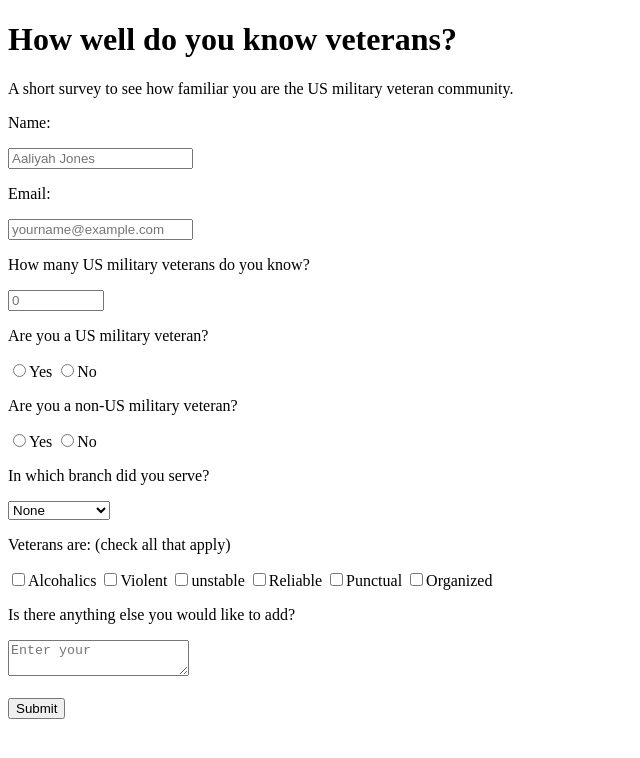
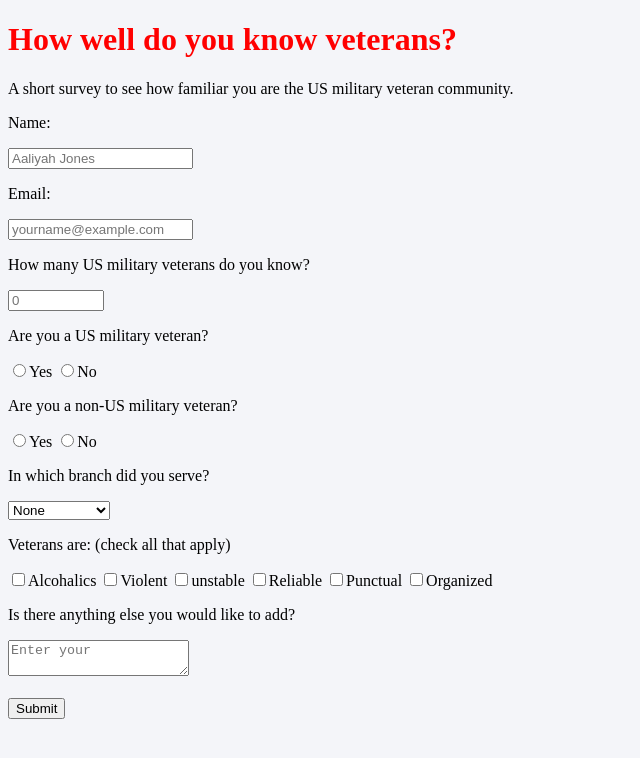
Before and after one commit to janton42/form, a plain HTML site: page index.html in a window 1280 px wide. Shown: the whole page, without its empty margins (0-640 px from the left). Drawn offline with Linux system fonts and the light colour scheme.

Commit message:
connected stylesheet to html

```diff
--- a/index.html
+++ b/index.html
@@ -1,6 +1,7 @@
 <!DOCTYPE html>
 <html>
 <head>
+	<link rel="stylesheet" type="text/css" href="styles/style.css">
 	<title>Practice Form</title>
 </head>
 <body>
--- a/styles/style.css
+++ b/styles/style.css
@@ -1,10 +1,25 @@
 /*color pallette
+ROMAN SILVER
 RGB: 137, 142, 153
 
+LIGHT STEEL BLUE
 RGB: 180, 191, 217
 
+WHITE SMOKE
 RGB:244, 245, 249
 
+LANGUID LAVENDER
 RGB: 202, 207, 220
 
+ASH GREY
+RGB: 175, 180, 192
+
 */
+
+body {
+	background-color: rgb(244, 245, 249);
+}
+
+h1 {
+	color: red;
+}
```
